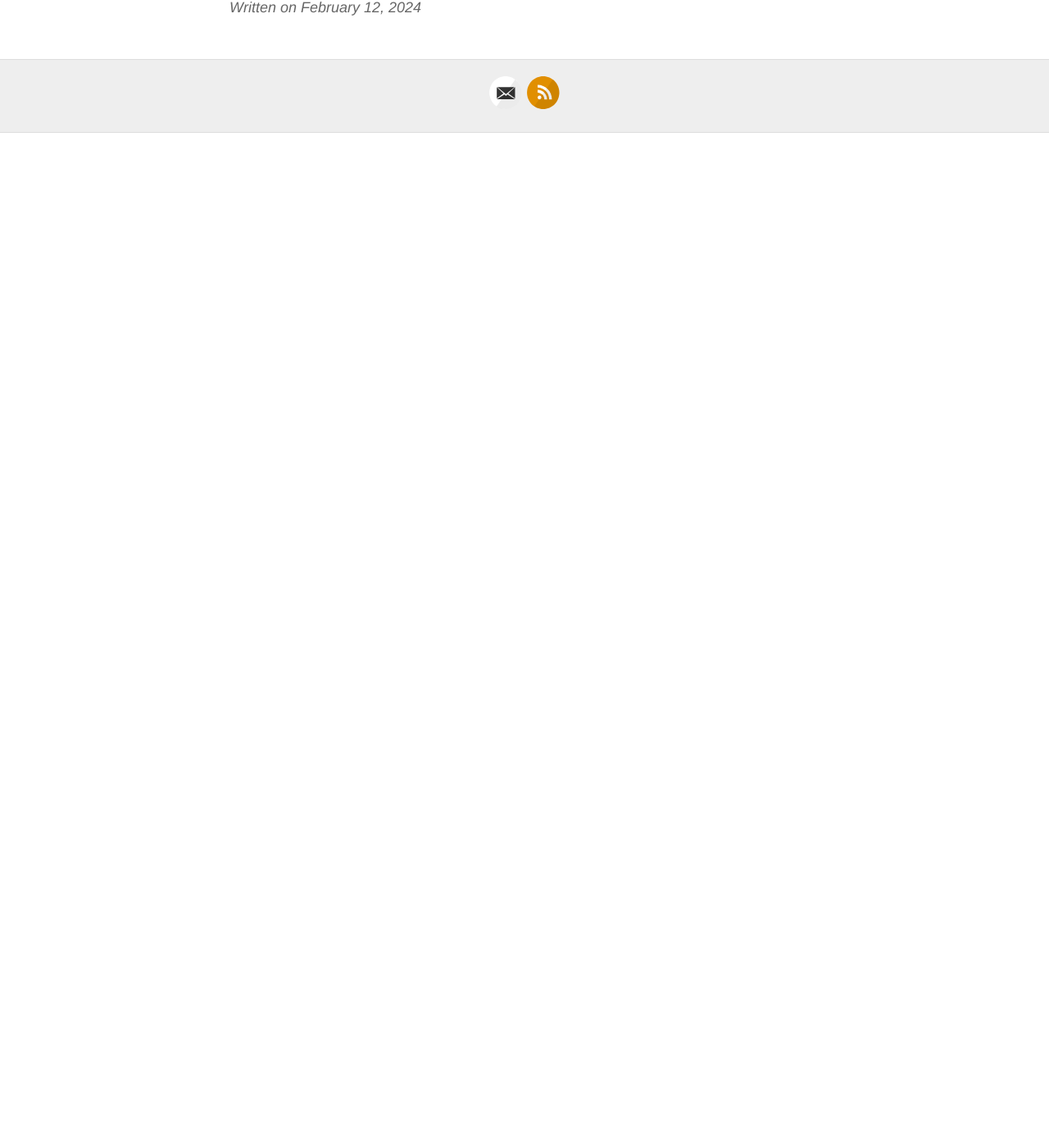
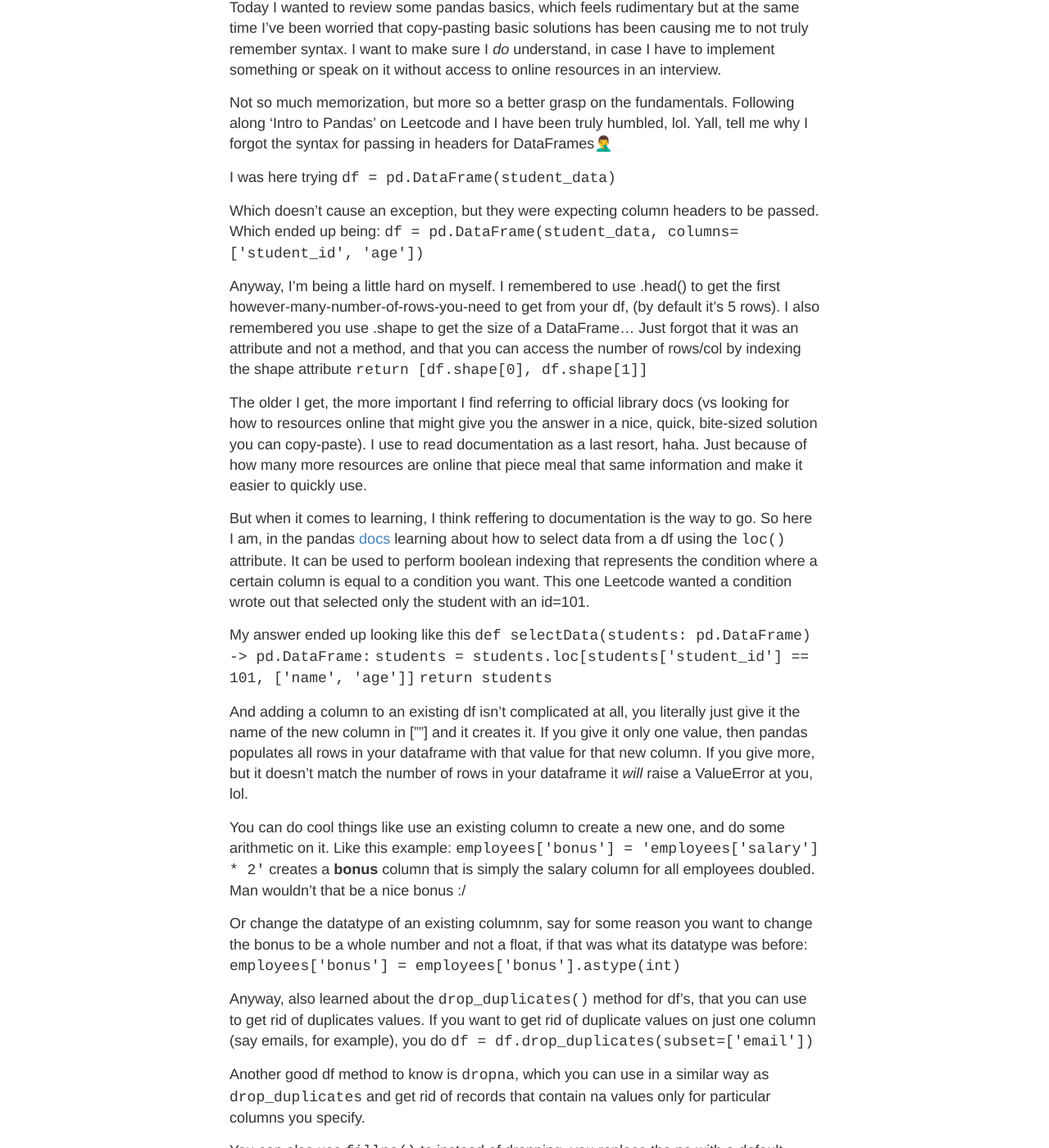
Before and after one commit to zernab1/zernab1.github.io, a Jekyll site: the page built from _posts/2024-2-12-Day-Three.md, in a window 1280 px wide and 1400 px high, scrolled down 270 px. Shown: the whole window at 82% size. Built offline with Jekyll 4.4.1, drawn with Linux system fonts in a browser that asks for light colours; before the commit the page ends 900 px from its top, so only the background shows below that; some of the changed text lies outside the part shown.

Commit message:
Adding day 3 and 4

```diff
--- a/_posts/2024-2-12-Day-Three.md
+++ b/_posts/2024-2-12-Day-Three.md
@@ -3,4 +3,65 @@
 title: Day 3 of '#100DaysofCode'
 ---
 
-Ah, well I ended up taking a break from this during the weekend.
+Ah, I ended up taking a break from this during the weekend.
+
+Today I wanted to review some pandas basics, which feels rudimentary but at the same time I've been worried that copy-pasting basic solutions has been causing me to not truly remember syntax. I want to make sure I *do* understand, in case I have to implement something or speak on it without access to online resources in an interview.
+
+Not so much memorization, but more so a better grasp on the fundamentals. Following along 'Intro to Pandas' on Leetcode and I have been truly humbled, lol. Yall, tell me why I forgot the syntax for passing in headers for DataFrames🤦‍♂️
+
+I was here trying
+`df = pd.DataFrame(student_data)`
+
+Which doesn't cause an exception, but they were expecting column headers to be passed. Which ended up being:
+`df = pd.DataFrame(student_data, columns=['student_id', 'age'])`
+
+Anyway, I'm being a little hard on myself. I remembered to use .head() to get the first however-many-number-of-rows-you-need to get from your df, (by default it's 5 rows). I also remembered you use .shape to get the size of a DataFrame... Just forgot that it was an attribute and not a method, and that you can access the number of rows/col by indexing the shape attribute
+`return [df.shape[0], df.shape[1]]`
+
+The older I get, the more important I find referring to official library docs (vs looking for how to resources online that might give you the answer in a nice, quick, bite-sized solution you can copy-paste). I use to read documentation as a last resort, haha. Just because of how many more resources are online that piece meal that same information and make it easier to quickly use.
+
+But when it comes to learning, I think reffering to documentation is the way to go. So here I am, in the pandas [docs](https://pandas.pydata.org/docs/reference/api/pandas.DataFrame.loc.html) learning about how to select data from a df using the `loc()` attribute. It can be used to perform boolean indexing that represents the condition where a certain column is equal to a condition you want. This one Leetcode wanted a condition wrote out that selected only the student with an id=101.
+
+My answer ended up looking like this
+`def selectData(students: pd.DataFrame) -> pd.DataFrame:`
+    `students = students.loc[students['student_id'] == 101, ['name', 'age']]`
+    `return students`
+
+And adding a column to an existing df isn't complicated at all, you literally just give it the name of the new column in [""] and it creates it. If you give it only one value, then pandas populates all rows in your dataframe with that value for that new column. If you give more, but it doesn't match the number of rows in your dataframe it *will* raise a ValueError at you, lol.
+
+You can do cool things like use an existing column to create a new one, and do some arithmetic on it. Like this example:
+`employees['bonus'] = 'employees['salary'] * 2'`
+creates a **bonus** column that is simply the salary column for all employees doubled. Man wouldn't that be a nice bonus :/
+
+Or change the datatype of an existing columnm, say for some reason you want to change the bonus to be a whole number and not a float, if that was what its datatype was before:
+`employees['bonus'] = employees['bonus'].astype(int)`
+
+Anyway, also learned about the `drop_duplicates()` method for df's, that you can use to get rid of duplicates values. If you want to get rid of duplicate values on just one column (say emails, for example), you do `df = df.drop_duplicates(subset=['email'])`
+
+Another good df method to know is `dropna`, which you can use in a similar way as `drop_duplicates` and get rid of records that contain na values only for particular columns you specify.
+
+You can also use `fillna()` to instead of dropping, you replace the na with a default value (like 0, for example):
+`employees['address'].fillna('-', inplace=True)`
+
+Also learned how to rename columns in a df today, you use the `rename()` method, like so:
+`students = students.rename(columns={'id': 'student_id'})`
+But don't forget that if you don't add a `inplace=True` argument to that method, that you won't be able to change the df in-place. For example:
+`students.rename(columns={'id': 'student_id'})`
+would leave the students dataframe unchanged.
+
+Alright, what if you have two dataframes and you want to combine them? There's this method called `.concat()`, and you can use it to either vertically or horizontally combine df. By default it's vertical, meaning it appends the df2 to the end of the first df. Say you have
+| student_id | name |
+| ----------- | ----------- |
+| 1 | Mason |
+| 2 | Ava |
+
+And you want to combine it with this dataframe, that contains the same columns
+| student_id | name |
+| ----------- | ----------- |
+| 3 | Lauren |
+| 4 | Bill |
+| 5 | Jill |
+
+You would do `df3 = pd.concat([df1, df2], ignore_index=True)`
+
+By default the axis=0, for vertical. But if you were adding on new columns with data to a df, you would set axis=1.
```
Also changed, not shown: _posts/2024-2-13-Day-Four.md (added, +39 -0 lines), _posts/2024-2-7-Day-Zero.md (+5 -5 lines), _posts/2024-2-9-Day-Two.md (+12 -2 lines).
